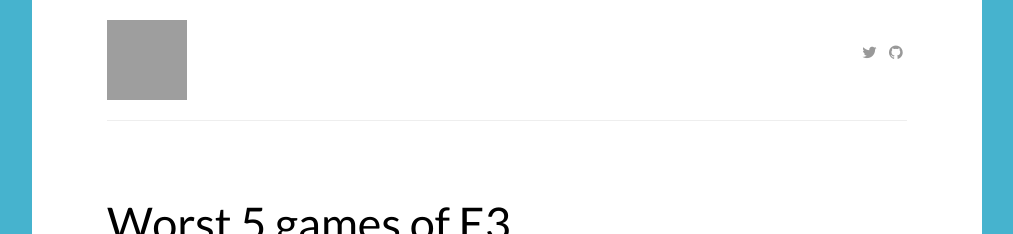
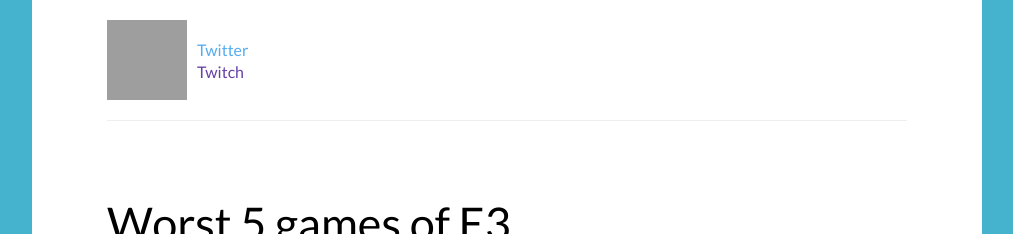
Before and after one commit to MrLuke/mrluke.github.io, a Jekyll site: the page built from index.html, in a window 1280 px wide. Shown: the top 234 px of the page, without its empty margins (133-1146 px from the left). Built offline with Jekyll 4.4.1, drawn with Linux system fonts in a browser that asks for light colours; the list of posts is cut into pages by our own code; grey boxes are pictures that could not be loaded.

Commit message:
Change heading icons

```diff
--- a/_layouts/main.html
+++ b/_layouts/main.html
@@ -17,8 +17,8 @@
 		<header class="clearfix">
 			<a href="http://mrluke.github.io/"><img class="gravatar" src="http://1.gravatar.com/avatar/3cf3a155f9d3e48db4b7edacad63c001"></a>
 			<ul class="icons">
-				<li><a href="https://twitter.com/Mr_Luke"><span class="icon-twitter"></span></a></li>
-				<li><a href="https://github.com/MrLuke"><span class="icon-github-circled"></span></a></li>
+				<li><a href="https://twitter.com/Mr_Luke" class="twitter">Twitter</a></li>
+				<li><a href="https://github.com/MrLuke" class="twitch">Twitch</a></li>
 			</ul>
 		</header>
 		{{content}}
--- a/css/style.css
+++ b/css/style.css
@@ -29,6 +29,8 @@ p{
 
 a{
 	color: #AA4584;
+	font-family: 'lato', sans-serif;
+
 	text-decoration: none;
 	-webkit-transition: color 0.2s ease-in;
     -moz-transition: color 0.2s ease-in;
@@ -67,8 +69,6 @@ header{
 	height: 80px;
 }
 
-
-
 .foot {
 	background: url(../img/easter_eggs/footprints.svg) center;
 	background-size: contain;
@@ -79,12 +79,37 @@ header{
 }
 
 .icons{
-	float: right;
-	margin-top: 25px;
+	margin-top: 20px;
+	line-height: 1.3em;
+	padding-left: 90px;
 }
 
-.icons li {
-	display: inline;
+.icons .twitter{
+	color: #55acee;
+
+	-webkit-transition: color 0.2s ease-in;
+    -moz-transition: color 0.2s ease-in;
+    -o-transition: color 0.2s ease-in;
+    -ms-transition: color 0.2s ease-in;
+    transition: color 0.2s ease-in;
+}
+
+.icons .twitter:hover{
+	color: #55acee;
+}
+
+.icons .twitch{
+	color: #6441a5;
+
+	-webkit-transition: color 0.2s ease-in;
+    -moz-transition: color 0.2s ease-in;
+    -o-transition: color 0.2s ease-in;
+    -ms-transition: color 0.2s ease-in;
+    transition: color 0.2s ease-in;
+}
+
+.icons .twitch:hover{
+	color: #7550ba;
 }
 
 .clearfix:after {
```
